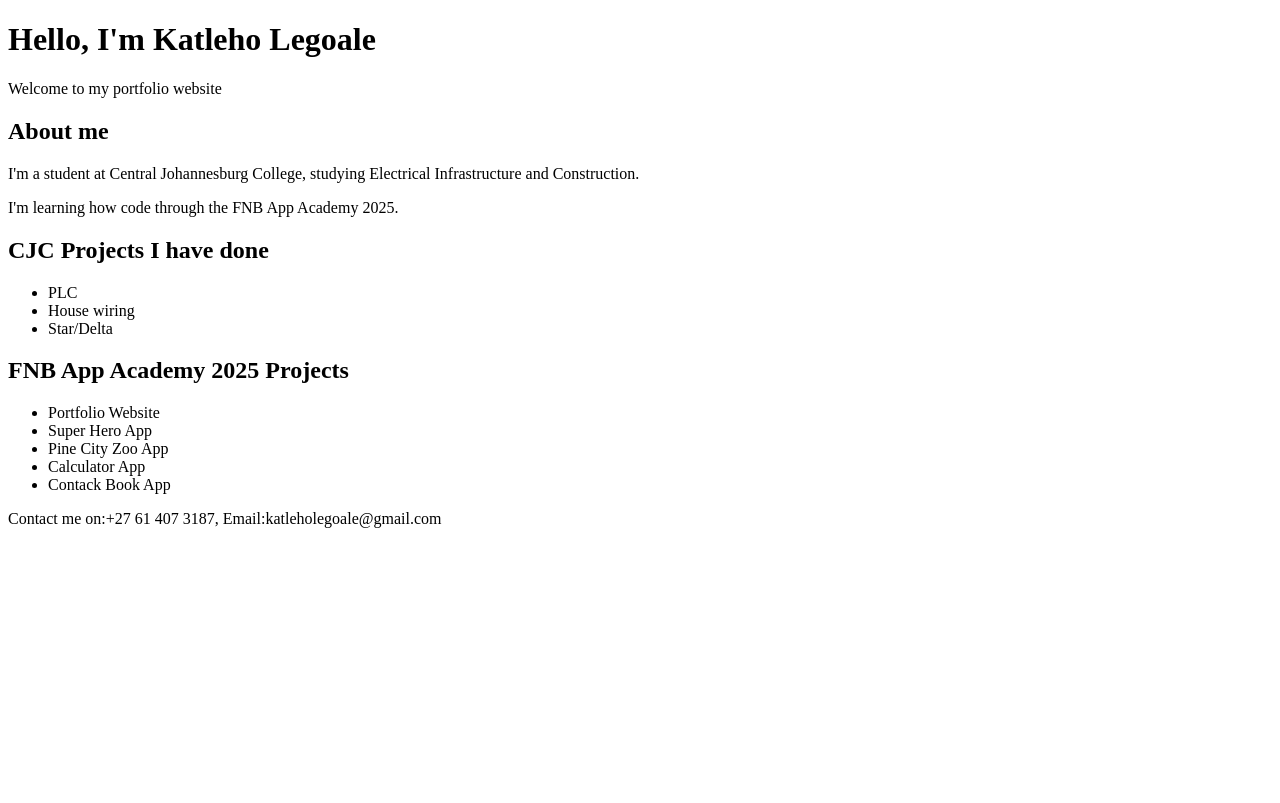
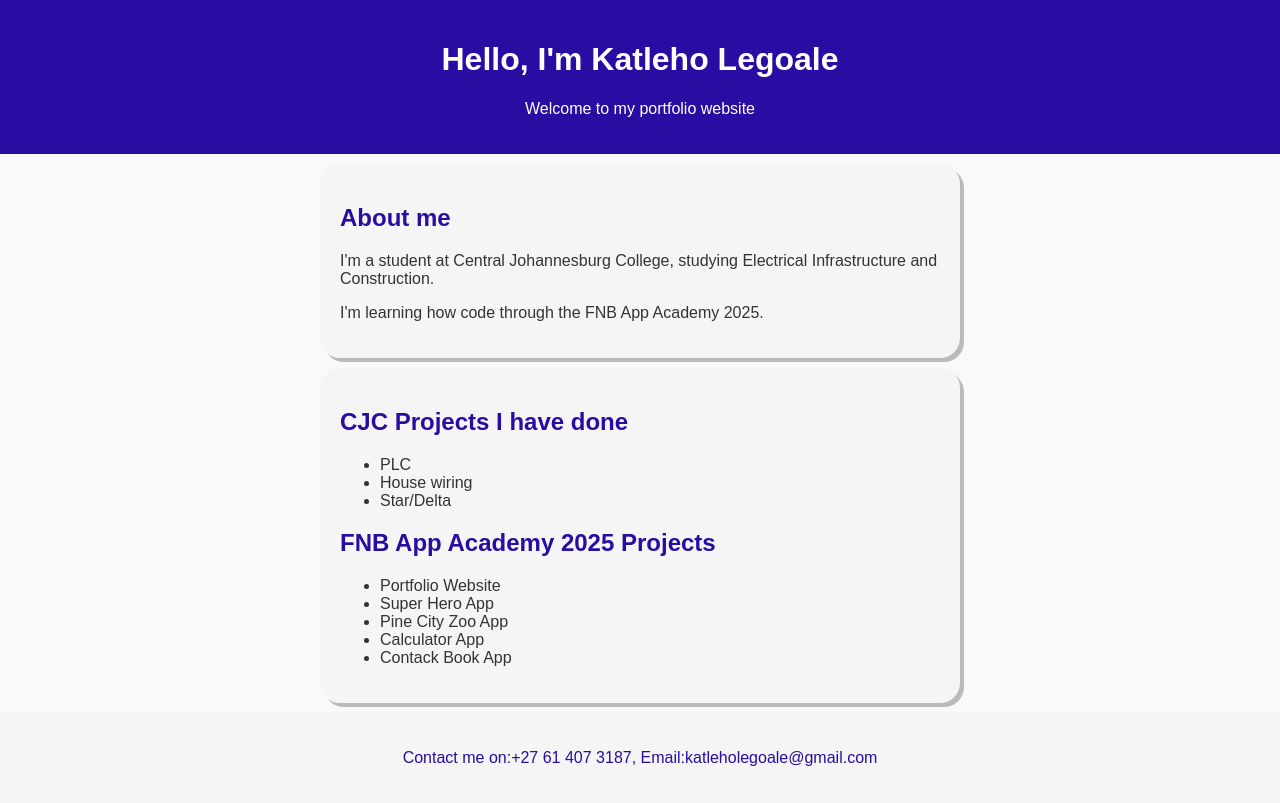
Before and after one commit to Katleho-SMALL-C/Katlehos-Portfolio-Website, a plain HTML site: page index.html in a window 1280 px wide. Drawn offline with Linux system fonts and the light colour scheme.

Commit message:
Added some styling to my portfolio

```diff
--- a/style.css
+++ b/style.css
@@ -0,0 +1,34 @@
+body{
+    font-family: Arial, Helvetica, sans-serif;
+    background-color: #f9f9f9;
+    color: #333;
+    margin: 0;
+    padding: 0;
+}
+
+header{
+    background-color: rgb(41, 13, 163);
+    color: white;
+    padding: 20px;
+    text-align: center;
+}
+
+section{
+    padding: 20px;
+    margin: 10px auto;
+    max-width: 600px;
+    background-color: rgb(245, 245, 245);
+    border-radius: 20px;
+    box-shadow: 4px 4px rgba(0, 0, 0, 0.253);
+}
+
+h2{
+    color: rgb(41, 13, 163);
+}
+
+footer{
+    text-align: center;
+    padding: 20px;
+    background-color: rgb(245, 245, 245);
+    color: rgba(41,13,163);
+}
```
Also changed, not shown: index.html (+0 -1 lines).
